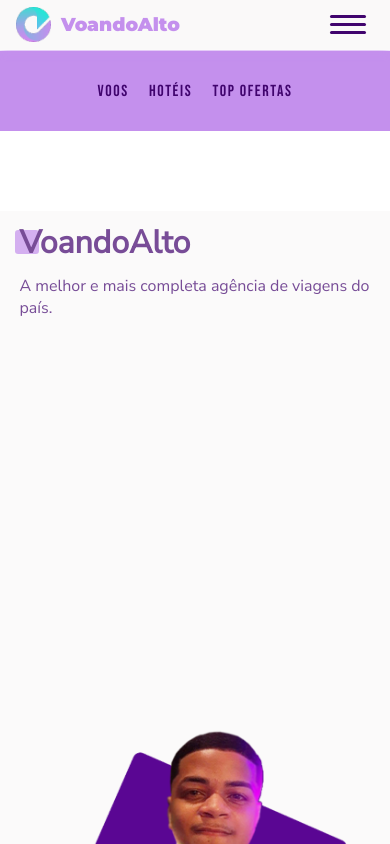
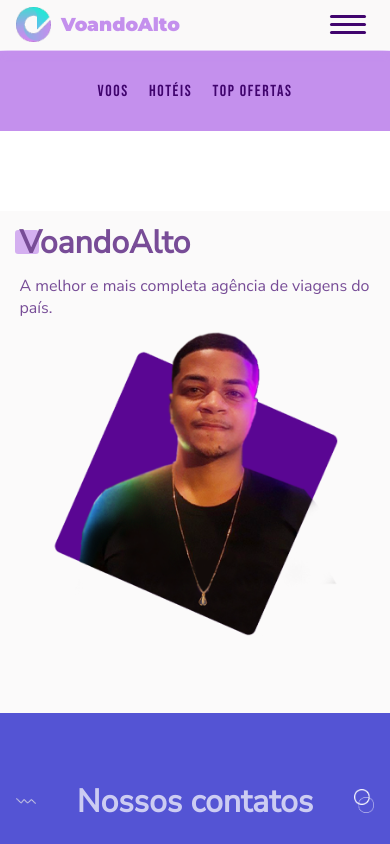
Before and after one commit to Luan338/Ag-ncia-de-viagens, a React (Create React App) app: page /quemsomos in a window 390 px wide. Shown: the top 844 px of the page. Built offline with nearby package versions, Linux system fonts and the light colour scheme; a web font is replaced by a local one.

Commit message:
Nova atualização

```diff
--- a/src/Components/Card/Card.js
+++ b/src/Components/Card/Card.js
@@ -8,7 +8,7 @@
       <div className={boxForms}>
         <form className={formsDifference}>
           <label for="saida" >{textLabel}</label>
-          <input id="saida" type="text" name="text" />
+          <input id="saida" type="text" name="text" autoFocus/>
         </form>
         <form className={forms}>
           <label for="onde">{where}</label>
--- a/src/Components/pages/QuemSomos.module.css
+++ b/src/Components/pages/QuemSomos.module.css
@@ -118,6 +118,13 @@
   font-size: 1em;
 }
 
+@media (max-width: 1000px) {
+  .container {
+    width: 92%;
+    height: 50vh;
+  }
+}
+
 @media (max-width: 910px) {
   .contain h1 {
     font-size: 2em;
@@ -146,6 +153,10 @@
     width: 90%;
   }
 
+  .imgEu {
+    width: 300px;
+  }
+
   .principal {
     margin-top: 0px;
     width: 100%;
@@ -163,12 +174,6 @@
   }
 }
 
-@media (max-width: 450px) {
-  .imgEu {
-    width: 20rem;
-  }
-}
-
 @media (max-width: 330px) {
   .titleContact h2 {
     text-align: center;
--- a/src/Components/pages/Voos.module.css
+++ b/src/Components/pages/Voos.module.css
@@ -24,7 +24,7 @@
 .boxs {
   background-color: #c490ed;
   width: 100%;
-  height: 100vh;
+  height: 50vh;
   object-fit: cover;
 }
 
```
